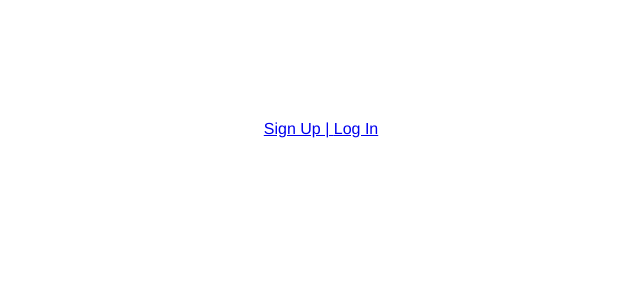
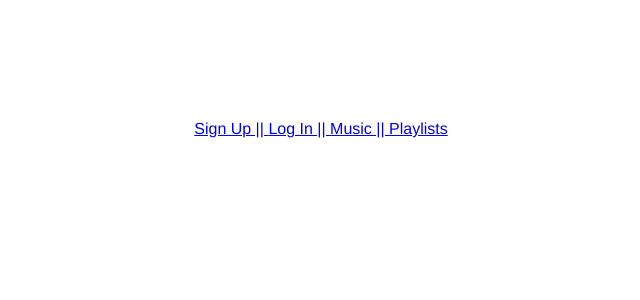
Before and after one commit to Terra-06/Anthem_Music, a Vue app in the folder client/: page / in a window 1280 px wide. Before the commit this address had no page. Shown: the top 300 px of the page, without its empty margins (319-959 px from the left). Built offline with nearby package versions, Linux system fonts and the light colour scheme.

Commit message:
modified app.vue -- created new routes

```diff
--- a/client/src/App.vue
+++ b/client/src/App.vue
@@ -1,8 +1,10 @@
 <template>
 	<div class="app">
 		<div id="nav">
-			<router-link to="/sign-up"> Sign Up | </router-link>
-			<router-link to="/log-in"> Log In </router-link>
+			<router-link to="/sign-up"> Sign Up || </router-link>
+			<router-link to="/log-in"> Log In || </router-link>
+			<router-link to="/music"> Music || </router-link>
+			<router-link to="/playlists"> Playlists </router-link>
 		</div>
 		<router-view />
 	</div>
```
